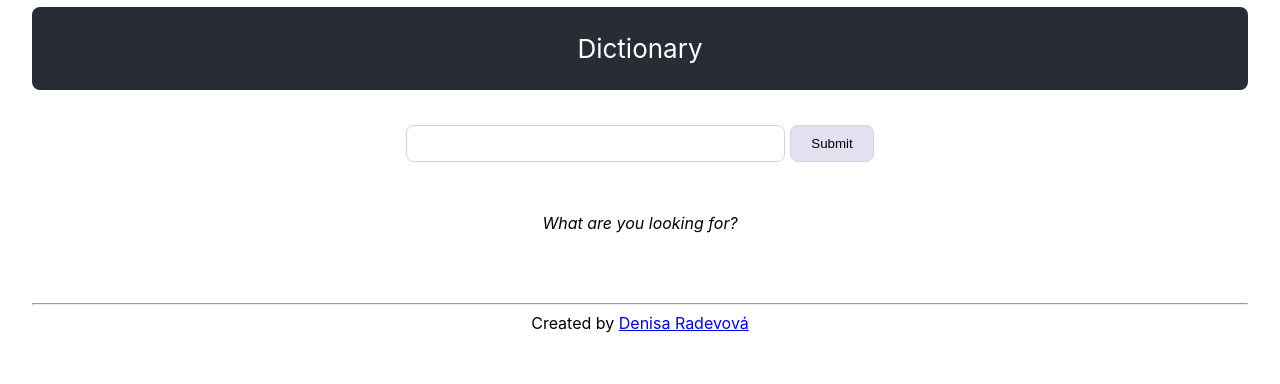
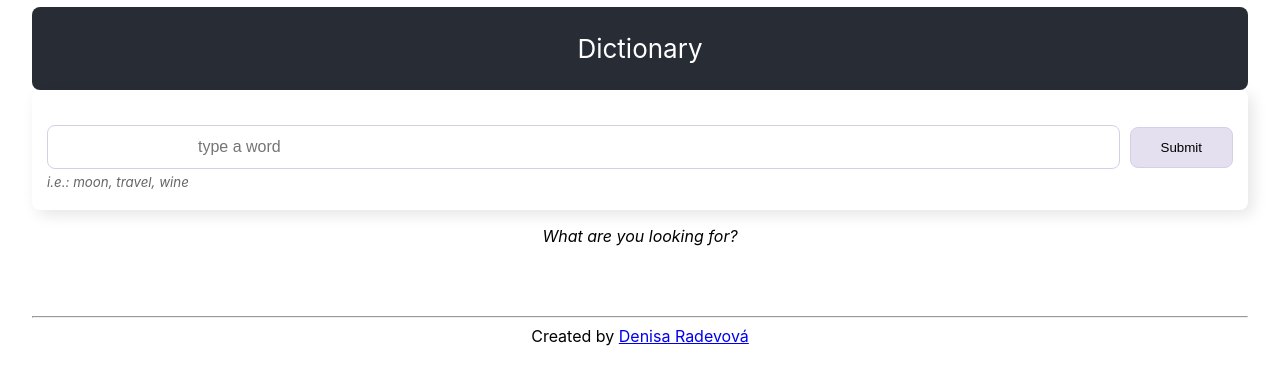
Before and after one commit to radevden/dictionary-app, a React (Create React App) app: page / in a window 1280 px wide. Shown: the top 384 px of the page. Built offline with nearby package versions, Linux system fonts and the light colour scheme.

Commit message:
updated css

```diff
--- a/src/App.css
+++ b/src/App.css
@@ -24,22 +24,49 @@ footer{
   margin: 70px 0;
 }
 
+.form {
+  padding: 5px 15px;
+  border-radius: 8px;
+  box-shadow: 5px 5px 15px rgba(0, 0, 0, 0.1);
+  display: flex;
+  flex-direction: column;
+  align-items: flex-start;
+  justify-content: flex-start;
+  max-width: 100%;
+  width: 100%;
+  box-sizing: border-box;
+  flex-wrap: wrap;
+
+}
+
 form {
-  padding: 5px 5px;
+  display: flex;
+  justify-content: flex-start;
+  align-items: center;
+  max-width: 100%;
+  width: 100%;
+  box-sizing: border-box;
+  flex-wrap: nowrap;
+  margin-bottom: -25px;
 }
 
 .search {
-  padding: 10px 100px;
+  padding: 12px 150px;
   border-radius: 8px;
   border: 1px solid #d6cfe8;
+  font-size: 16px;
+  margin-right: 5px;
+  flex: 1;
+  min-width: 100px;
 }
 
 .submit {
-  padding: 10px 20px;
+  padding: 12px 30px;
   border-radius: 8px;
   border: 1px solid #d6cfe8;
   background: #e4e0f0;
   margin: 0 0 0 5px;
+  transition: background 0.3s;
 }
 
 .submit:hover {
@@ -47,10 +74,20 @@ form {
  color: black;
 }
 
+.example {
+  clear: both!important;
+  text-align: left;
+  display: block!important;
+  font-style: italic;
+  color: #666;
+  margin-bottom: 15px;;
+}
+
 .searchedWord {
   padding: 5px 0;
   background: rgb (0, 0, 0, 0.6);
   border-radius: 8px;
+  box-shadow: 5px 5px 15px rgba(0, 0, 0, 0.1);
 }
 
 .searchedResults {
@@ -60,4 +97,14 @@ form {
   border-radius: 8px;
   text-align: left;
   line-height: 1.5;
+  box-shadow: 5px 5px 15px rgba(0, 0, 0, 0.2);
 }
+
+.synonyms {
+  padding-left: 0;
+}
+
+.synonymList {
+  list-style: none;
+  padding-left: 15px;
+}
--- a/src/App.js
+++ b/src/App.js
@@ -12,7 +12,7 @@ function App() {
         <Dictionary />
       </main>
       <footer>
-        <hr/>
+      <hr/>
         Created by <a href="https://github.com/radevden" target="_blank">Denisa Radevová</a>
         </footer>
     </div>
--- a/src/Dictionary.js
+++ b/src/Dictionary.js
@@ -25,10 +25,13 @@ export default function Dictionary (){
 
     return (
         <div>
-        <form onSubmit={handleSubmit}>
-            <input className="search" type="search" onChange={displaySearch}></input>
-            <input className="submit" type="submit" value="Submit"></input>
-        </form>
+        <div className="form">
+            <form onSubmit={handleSubmit}>
+                <input className="search" type="search" placeholder="type a word" onChange={displaySearch}></input>
+                <input className="submit" type="submit" value="Submit"></input>
+            </form>
+            <small className="example">i.e.: moon, travel, wine</small>
+        </div>
         <Results results={results} />
         </div>);
 }
--- a/src/Synonyms.js
+++ b/src/Synonyms.js
@@ -2,8 +2,8 @@ import React from "react";
 
 export default function Synonyms(props){
    return (<div>
-    {props.synonyms === null ? null : (<ul>Synonyms:{props.synonyms.map(function(synonym, index){
-        return (<li key={index}>{synonym}</li>)
+    {props.synonyms === null ? null : (<ul className="synonyms">Synonyms:{props.synonyms.map(function(synonym, index){
+        return (<li key={index} className="synonymList">{synonym}</li>)
     })}</ul>)}
    </div>)
 }
```
